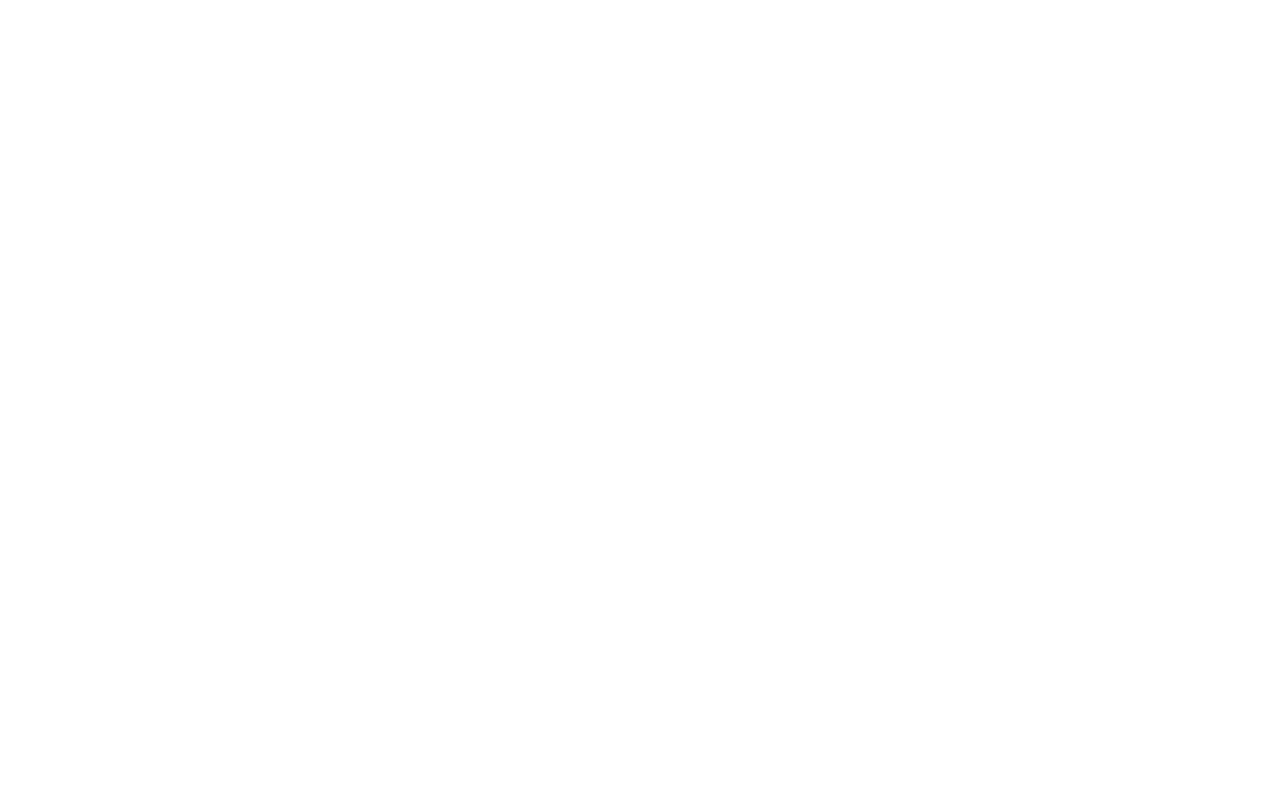
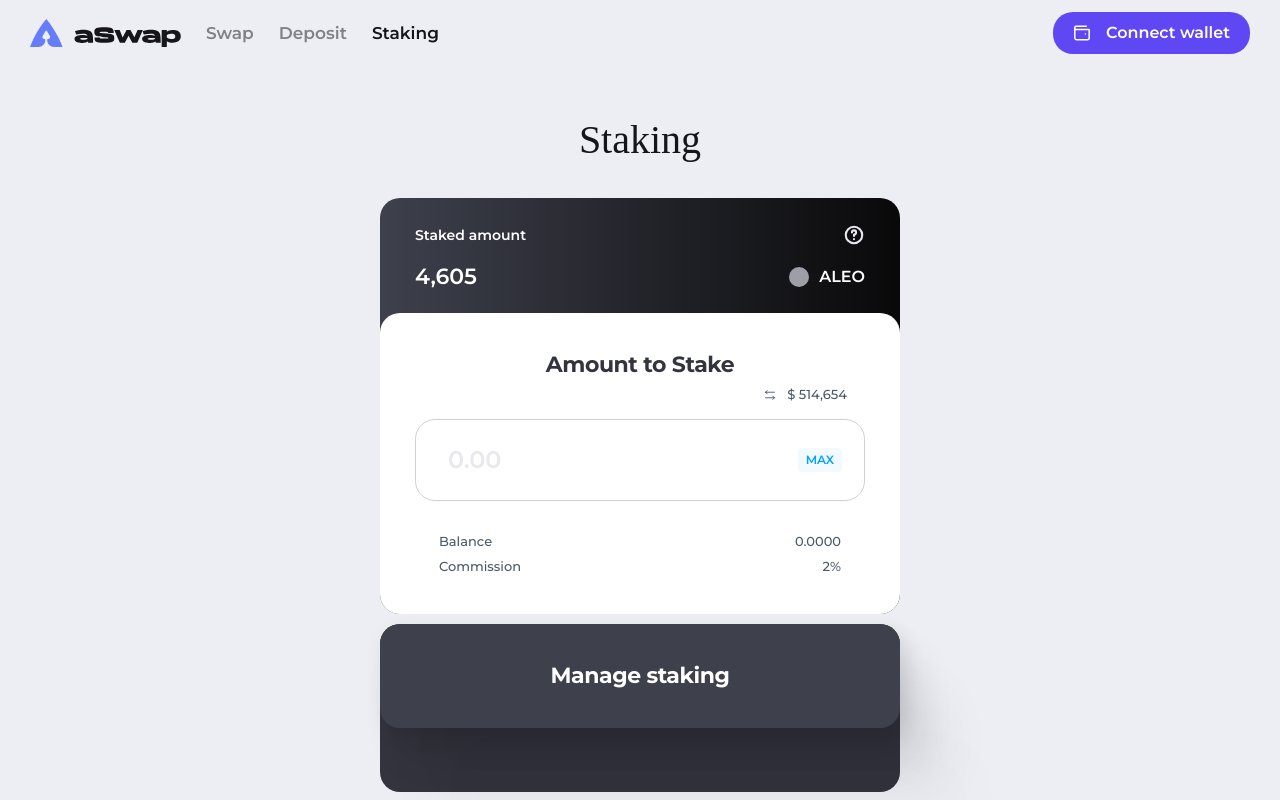
Before and after one commit to aswap-zk/Aswap-Frontend, a React (Vite) app: page /staking in a window 1280 px wide. Before the commit this address had no page. Built offline with nearby package versions, Linux system fonts and the light colour scheme; a web font is replaced by a local one.

Commit message:
feat: staking UI Top Section

```diff
--- a/src/components/common/Input.tsx
+++ b/src/components/common/Input.tsx
@@ -25,7 +25,7 @@
   value: string; // input에서 처리할 값
   setValue: (input: string) => void; // 처리값에 대한 set함수
   placeholder: string;
-  ticker: InputTicker; // input값의 단위를 표시하는 ticker 이름 및 아이콘
+  ticker?: InputTicker; // input값의 단위를 표시하는 ticker 이름 및 아이콘
   leftLabelTexts?: string[]; // 하단 좌측 도움말
   rightLabelTexts?: string[]; // 하단 우측 도움말
   maxBtnOnClick?: () => void;
@@ -45,8 +45,12 @@
           {props.maxBtnOnClick && (
             <MaxButton onClick={props.maxBtnOnClick}>MAX</MaxButton>
           )}
-          <img src={props.ticker.image} />
-          <span>{props.ticker.name}</span>
+          {props.ticker && (
+            <>
+              <img src={props.ticker.image} />
+              <span>{props.ticker.name}</span>
+            </>
+          )}
         </TickerWrapper>
       </InputWrapper>
       <BottomLabelWrapper>
@@ -139,5 +143,6 @@
   span {
     ${({ theme }) => theme.fonts.Label_Medium};
     color: #4a5967;
+    white-space: pre-line;
   }
 `;
--- a/src/components/common/PageWrapper.tsx
+++ b/src/components/common/PageWrapper.tsx
@@ -2,12 +2,15 @@
 
 interface PageWrapperProps {
   children: React.ReactNode;
+  maxWidth?: number;
 }
 
 const PageWrapper = (props: PageWrapperProps) => {
   return (
     <Root>
-      <ContentWrapper>{props.children}</ContentWrapper>
+      <ContentWrapper maxWidth={props.maxWidth}>
+        {props.children}
+      </ContentWrapper>
     </Root>
   );
 };
@@ -22,6 +25,6 @@
   justify-content: center;
 `;
 
-const ContentWrapper = styled.div`
-  width: 450px;
+const ContentWrapper = styled.div<{ maxWidth?: number }>`
+  width: ${({ maxWidth }) => (maxWidth ? maxWidth : 450)}px;
 `;
--- a/src/components/common/Router.tsx
+++ b/src/components/common/Router.tsx
@@ -2,6 +2,7 @@
 import Main from "../../pages/Main/Main";
 import Swap from "../../pages/Swap/Swap";
 import Deposit from "../../pages/Deposit/Deposit";
+import Staking from "../../pages/Staking/Staking";
 
 const Router = () => {
   return (
@@ -10,6 +11,7 @@
         <Route path="/" element={<Main />} />
         <Route path="/swap" element={<Swap />} />
         <Route path="/deposit" element={<Deposit />} />
+        <Route path="/staking" element={<Staking />} />
       </Routes>
     </BrowserRouter>
   );
--- /dev/null
+++ b/src/pages/Staking/Staking.tsx
@@ -0,0 +1,181 @@
+import styled from "styled-components";
+import Header from "../../components/common/Header";
+import PageWrapper from "../../components/common/PageWrapper";
+import PageTitle from "../../components/common/PageTitle";
+import {
+  ButtonWrapper,
+  ContentWrapper,
+  DarkContentWrapper,
+  SpaceBetweenWrapper,
+} from "../../components/common/ContentWrapper";
+import GradientButton from "../../components/common/GradientButton";
+import IcHelp from "../../assets/icons/Swap/ic-helpCircle.svg";
+import IcAleo from "../../assets/icons/tokens/ic-aleo.svg";
+import { useState } from "react";
+import { Input } from "../../components/common/Input";
+import IcSwitch from "../../assets/icons/Staking/ic-arrowSwitch.svg";
+
+const Staking = () => {
+  const [amountInput, setAmountInput] = useState("");
+
+  const amountInputProps = {
+    value: amountInput,
+    setValue: setAmountInput,
+    placeholder: "0.00",
+    maxBtnOnClick: amountMaxHandler,
+  };
+
+  function amountMaxHandler() {}
+  function confirmHandler() {}
+
+  return (
+    <>
+      <Header />
+      <PageWrapper maxWidth={520}>
+        <PageTitle>Staking</PageTitle>
+        <Container>
+          <AmountWrapper>
+            <AmountInnerWrapper>
+              <SpaceBetweenWrapper>
+                <BodyMedium2Text>Staked amount</BodyMedium2Text>
+                <HelpIcon src={IcHelp} alt="Question mark Icon" />
+              </SpaceBetweenWrapper>
+              <SpaceBetweenWrapper>
+                <TitleMediumText>4,605</TitleMediumText>
+                <Ticker isBig>
+                  <img src={IcAleo} alt="Aleo Icon" />
+                  <span>ALEO</span>
+                </Ticker>
+              </SpaceBetweenWrapper>
+            </AmountInnerWrapper>
+            <ContentWrapper>
+              <ContentTitle>Amount to Stake</ContentTitle>
+              <AmountSubTitle>
+                <img src={IcSwitch} />$ 514,654
+              </AmountSubTitle>
+              <Input {...amountInputProps} />
+              <AmountSubInfoWrapper>
+                <SpaceBetweenWrapper>
+                  <span>Balance</span>
+                  <span>0.0000</span>
+                </SpaceBetweenWrapper>
+                <SpaceBetweenWrapper>
+                  <span>Commission</span>
+                  <span>2%</span>
+                </SpaceBetweenWrapper>
+              </AmountSubInfoWrapper>
+            </ContentWrapper>
+          </AmountWrapper>
+          <ManageWrapper>
+            <DarkContentWrapper
+              style={{
+                boxShadow:
+                  "5px 7px 20px 0px rgba(0, 0, 0, 0.10), 20px 30px 36px 0px rgba(0, 0, 0, 0.09), 46px 67px 49px 0px rgba(0, 0, 0, 0.05), 81px 119px 58px 0px rgba(0, 0, 0, 0.01), 127px 186px 63px 0px rgba(0, 0, 0, 0.00)",
+              }}
+            >
+              <ContentTitle>Manage staking</ContentTitle>
+            </DarkContentWrapper>
+            <ManageInnerWrapper></ManageInnerWrapper>
+          </ManageWrapper>
+          <ButtonWrapper>
+            <GradientButton children={"Confirm"} onClick={confirmHandler} />
+          </ButtonWrapper>
+        </Container>
+      </PageWrapper>
+    </>
+  );
+};
+
+export default Staking;
+
+const Container = styled.div`
+  width: 100%;
+  display: flex;
+  flex-direction: column;
+  gap: 10px;
+  margin-top: 38px;
+`;
+
+const AmountWrapper = styled.div`
+  width: 100%;
+  border-radius: 20px;
+  background: linear-gradient(90deg, #3e404c 0.06%, #09090a 99.92%);
+`;
+
+const AmountInnerWrapper = styled.div`
+  display: flex;
+  flex-direction: column;
+  gap: 16px;
+  padding: 26px 35px 21px 35px;
+
+  color: #fff;
+`;
+
+const BodyMedium2Text = styled.span`
+  ${({ theme }) => theme.fonts.Body_Text_Medium_2};
+`;
+
+const HelpIcon = styled.img`
+  width: 22px;
+  height: 22px;
+`;
+
+const TitleMediumText = styled.span`
+  ${({ theme }) => theme.fonts.Title_Medium};
+`;
+
+const Ticker = styled.div<{ isBig?: boolean }>`
+  display: flex;
+  align-items: center;
+  gap: 10px;
+
+  img {
+    width: 20px;
+    height: 20px;
+  }
+  span {
+    ${({ theme }) => theme.fonts.Body_Text_Large};
+    ${({ isBig }) => !isBig && "font-size: 14px; font-weight: 500;"};
+  }
+`;
+
+const ContentTitle = styled.div`
+  width: 100%;
+  text-align: center;
+  ${({ theme }) => theme.fonts.Title_Medium_2};
+`;
+
+const ManageWrapper = styled.div`
+  border-radius: 20px;
+  background: #33343e;
+`;
+
+const ManageInnerWrapper = styled.div`
+  padding: 28px 36px 36px 36px;
+`;
+
+const AmountSubTitle = styled.div`
+  display: flex;
+  justify-content: end;
+  align-items: center;
+  gap: 11px;
+  padding-right: 18px;
+  padding-bottom: 12px;
+
+  ${({ theme }) => theme.fonts.Body_Text_Small};
+  color: #4a5967;
+
+  img {
+    width: 12px;
+    height: 12px;
+  }
+`;
+
+const AmountSubInfoWrapper = styled.div`
+  padding: 18px 24px 0 24px;
+
+  span {
+    ${({ theme }) => theme.fonts.Body_Text_Small};
+    color: #4a5967;
+  }
+`;
--- a/src/styles/styled.d.ts
+++ b/src/styles/styled.d.ts
@@ -20,6 +20,7 @@
       Label_Large: SerializedStyles;
       Label_Medium: SerializedStyles;
       Label_Medium_2: SerializedStyles;
+      Label_Medium_3: SerializedStyles;
       Label_Small: SerializedStyles;
       Label_Small_2: SerializedStyles;
     };
--- a/src/styles/theme.ts
+++ b/src/styles/theme.ts
@@ -125,6 +125,13 @@
     font-weight: 600;
     line-height: 16px;
   `,
+  Label_Medium_3: css`
+    font-family: "Montserrat";
+    font-size: 12px;
+    font-style: normal;
+    font-weight: 500;
+    line-height: 25px;
+  `,
   Label_Small: css`
     font-family: "Montserrat";
     font-size: 12px;
```
Also changed, not shown: src/assets/icons/Staking/ic-arrowSwitch.svg (added).
